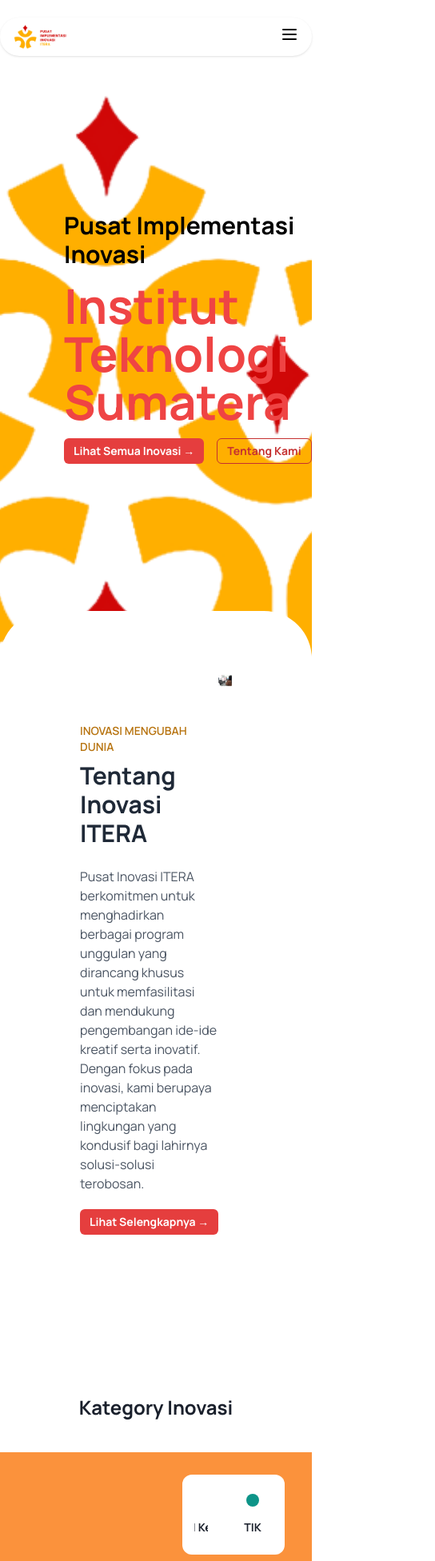
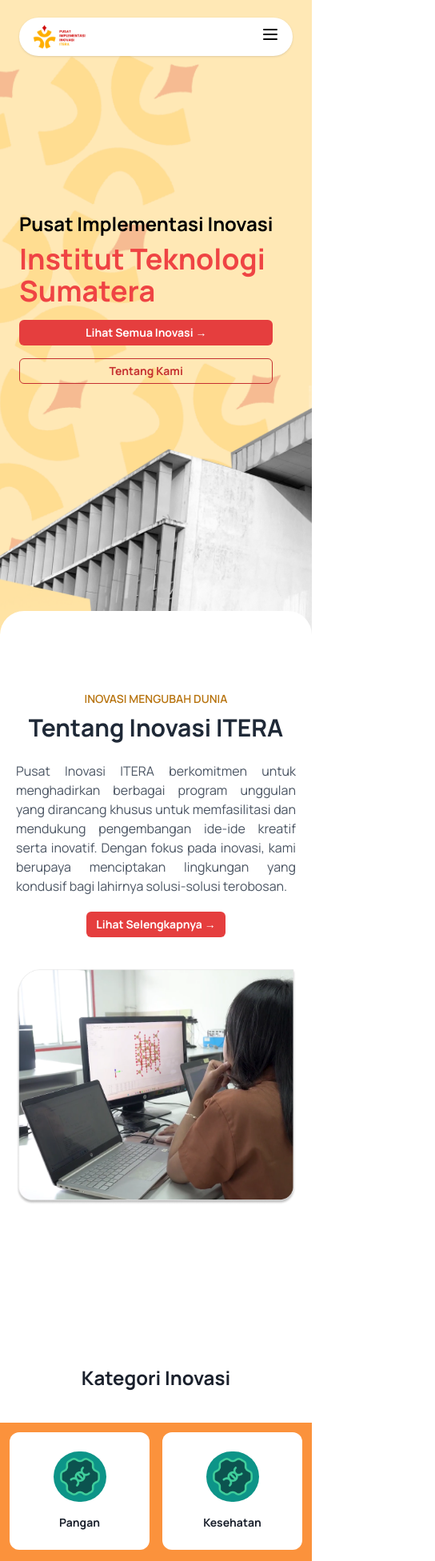
Before and after one commit to projeksainsdata/inovasitera_frontend, a React (Vite) app: page / in a window 390 px wide. Shown: the top 1952 px of the page at 80% size, 544 px wide, since content can reach past the window. Built offline with nearby package versions, Linux system fonts and the light colour scheme.

Commit message:
update:updateResponsive

```diff
--- a/index.html
+++ b/index.html
@@ -7,7 +7,7 @@
     <link rel="preconnect" href="https://fonts.gstatic.com" crossorigin>
     <link href="https://fonts.googleapis.com/css2?family=Manrope:wght@200..800&display=swap" rel="stylesheet">
     <meta name="viewport" content="width=device-width, initial-scale=1.0" />
-    <title>PURINO ITERA</title>
+    <title>Pusat Implementasi Inovasi ITERA</title>
   </head>
   <body>
     <div id="root"></div>
--- a/src/components/AboutHome.tsx
+++ b/src/components/AboutHome.tsx
@@ -1,30 +1,32 @@
-import ImageAbout from "../assets/imageAbout.png"
+import ImageAbout from "../assets/imageAbout.png";
 import { Button } from '@chakra-ui/react';
 import { Link } from "react-router-dom";
 
 const AboutHome = () => {
     return (
-        <>
         <div className="relative w-full overflow-hidden z-[10] mt-[-80px]">
             <div className="absolute inset-0 z-[10]"></div>
-            <div className="relative z-[10] mx-auto bg-white rounded-t-[60px] overflow-hidden">
-                <div className="flex mt-20 px-[100px]">
-                    <div className="mt-[-20px]">
-                        <p className="text-[#B7730E] text-sm mt-20 font-semibold mb-2">INOVASI MENGUBAH DUNIA</p>
-                        <h2 className="text-3xl md:text-4xl font-bold text-gray-800 mb-6">Tentang Inovasi ITERA</h2>
-                        <p className="text-gray-600">Pusat Inovasi ITERA berkomitmen untuk menghadirkan berbagai program unggulan yang dirancang khusus untuk memfasilitasi dan mendukung pengembangan ide-ide kreatif serta inovatif. Dengan fokus pada inovasi, kami berupaya menciptakan lingkungan yang kondusif bagi lahirnya solusi-solusi terobosan.</p>
-                        <Button colorScheme="red" size="sm" className="mt-5">
-                            <Link to="/" className="text-white font-bold">Lihat Selengkapnya →</Link>
-                        </Button>
+            <div className="relative z-[10] mx-auto bg-white md:rounded-t-[60px] rounded-t-[30px]  overflow-hidden">
+                <div className="flex flex-col md:flex-row mt-20 px-5 md:px-[100px] space-y-10 md:space-y-0">
+                    <div className="mt-[-20px] md:w-1/2">
+                        <p className="text-[#B7730E] text-sm mt-10 md:mt-20 font-semibold mb-2 text-center md:text-left">INOVASI MENGUBAH DUNIA</p>
+                        <h2 className="text-3xl md:text-4xl font-bold text-gray-800 mb-6 text-center md:text-left">Tentang Inovasi ITERA</h2>
+                        <p className="text-gray-600 text-justify md:text-left">
+                            Pusat Inovasi ITERA berkomitmen untuk menghadirkan berbagai program unggulan yang dirancang khusus untuk memfasilitasi dan mendukung pengembangan ide-ide kreatif serta inovatif. Dengan fokus pada inovasi, kami berupaya menciptakan lingkungan yang kondusif bagi lahirnya solusi-solusi terobosan.
+                        </p>
+                        <div className="flex justify-center md:justify-start mt-5">
+                            <Button colorScheme="red" size="sm">
+                                <Link to="/tentang" className="text-white font-bold">Lihat Selengkapnya →</Link>
+                            </Button>
+                        </div>
                     </div>
-                    <div>
-                        <img src={ImageAbout} alt="image" width={1000}/>
+                    <div className="md:w-1/2 flex justify-center md:justify-end">
+                        <img src={ImageAbout} alt="About" className="w-full max-w-[500px] md:max-w-none" />
                     </div>
                 </div>
             </div>
         </div>
-        </>
-    )
+    );
 }
 
 export default AboutHome;
--- a/src/components/Hero.tsx
+++ b/src/components/Hero.tsx
@@ -1,37 +1,55 @@
-import { Button,Stack } from '@chakra-ui/react';
+import { Button, Stack } from '@chakra-ui/react';
 import { Link } from 'react-router-dom';
-import hero from '../assets/Hero.png'
-import heru from '../assets/batik.png'
+import hero from '../assets/Hero.png';
+//import heru from '../assets/batik.png'
 
-const Hero = ()  => {
+const Hero = () => {
   return (
     <>
       <div className="relative flex items-center min-h-screen">
+        {/* Desktop Image */}
         <img
           src={hero}
           alt="Desktop hero"
-                className="object-cover w-full h-full absolute hidden md:block"/>
+          className="object-cover w-full h-full absolute hidden md:block"
+        />
+        {/* Mobile Image */}
         <img
-            src={heru}
+          src={hero}
           alt="Mobile hero"
-            className="object-cover w-full h-full absolute md:hidden"/>
-            <div className="px-20 z-20">
-                <div className='text-left'>
-                    <h1 className="text-3xl font-bold text-black mb-4">Pusat Implementasi Inovasi</h1>
-                    <h1 className="text-6xl font-bold text-red-500 mb-4">Institut Teknologi <br /> Sumatera</h1>
-                    <Stack spacing={4} direction='row' align='center'>
-                    <Button colorScheme="red" size="sm">
-                        <Link to="/about" className="text-white font-bold">Lihat Semua Inovasi →</Link>
+          className="object-cover w-full h-full absolute md:hidden"
+        />
+
+        {/* Content */}
+        <div className="px-6 md:px-20 md:mt-o mt-[-100px] z-20">
+          <div className="text-left">
+            <h1 className="text-2xl md:text-3xl font-bold text-black mb-2 md:mb-4">
+              Pusat Implementasi Inovasi
+            </h1>
+            <h1 className="text-4xl md:text-6xl font-bold text-red-500 mb-4">
+              Institut Teknologi <br /> Sumatera
+            </h1>
+            <Stack
+              spacing={4}
+              direction={{ base: 'column', md: 'row' }}
+              align={{ base: 'center', md: 'flex-start' }}
+            >
+              <Button colorScheme="red" size="sm" className='w-full'>
+                <Link to="/inovasi" className="text-white font-bold">
+                  Lihat Semua Inovasi →
+                </Link>
               </Button>
-                    <Button colorScheme="red" variant='outline' size="sm">
-                        <Link to="/about" className="font-bold">Tentang Kami</Link>
+              <Button colorScheme="red" variant="outline" size="sm" className='w-full'>
+                <Link to="/tentang" className="font-bold">
+                  Tentang Kami
+                </Link>
               </Button>
             </Stack>
           </div>
         </div>
       </div>
     </>
-    )
-}
+  );
+};
 
 export default Hero;
--- a/src/components/HeroPage.tsx
+++ b/src/components/HeroPage.tsx
@@ -2,8 +2,7 @@
 
 const Hero = () => {
   return (
-    <div className="relative flex items-center w-full h-auto z-0"> {/* h-auto adjusts height based on content */}
-      {/* Image for desktop view */}
+    <div className="relative flex items-center w-full md:h-auto h-[300px] z-0">
       <img
         src={hero}
         alt="Desktop hero"
--- a/src/components/InovationCard.tsx
+++ b/src/components/InovationCard.tsx
@@ -11,10 +11,10 @@
     <div className="bg-white p-4 rounded-lg shadow-md">
       <div className="h-40 bg-gray-300 rounded-md mb-4"></div>
       <div className="flex items-center justify-between mb-2">
-        <span className="bg-green-500 text-white text-xs font-semibold px-2 py-1 rounded">
+        <span className="bg-green-500 text-white text-xs font-semibold px-2 py-1 rounded-full">
           {category}
         </span>
-        <span className="text-yellow-500">★ {rating}</span>
+        <span className="text-sm text-yellow-500">★★★★ {rating}(20)</span>
       </div>
       <p className="text-sm font-bold">{title}</p>
     </div>
--- a/src/components/KategoriHome.tsx
+++ b/src/components/KategoriHome.tsx
@@ -1,4 +1,4 @@
-import Kategori1 from "../assets/Kategori1.png"
+import Kategori1 from "../assets/Kategori1.png";
 
 const categories = [
   "Pangan",
@@ -8,24 +8,24 @@
   "Sosial Humaniora",
   "Pendidikan",
   "Seni Budaya",
-  "rekayasa Keteknikan"
-]
+  "Rekayasa Keteknikan",
+];
 
 export default function CategoryGrid() {
   return (
-    <>
     <div className="min-h-screen mt-[200px]">
-    <h1 className="text-center font-bold text-2xl mb-10">Kategory Inovasi</h1>
-    <div className="bg-orange-400 p-7 mx-auto">
-      <div className="grid grid-cols-4 gap-4 px-[200px]">
+      <h1 className="text-center font-bold text-2xl mb-10">Kategori Inovasi</h1>
+      <div className="bg-orange-400 p-3 mx-auto">
+        <div className="grid grid-cols-2 sm:grid-cols-2 md:grid-cols-4 gap-4 px-0 md:px-[200px]">
           {categories.map((category, index) => (
             <div
               key={index}
-            className={`bg-white py-6 px-10 rounded-xl flex flex-col items-center justify-center ${
-              index > 5 ? 'col-span-3 sm:col-span-1' : ''
-            }`}>
+              className={`bg-white py-6 md:px-10 rounded-xl flex flex-col items-center justify-center ${
+                index >= 6 ? "col-span-2 sm:col-span-1" : ""
+              }`}
+            >
               <div className="bg-teal-600 rounded-full p-2 mb-2">
-              <img src={Kategori1} width={70}/>
+                <img src={Kategori1} width={50} className="md:w-[70px]" alt="Category Icon" />
               </div>
               <span className="text-center text-sm font-bold mt-2">{category}</span>
             </div>
@@ -33,6 +33,5 @@
         </div>
       </div>
     </div>
-    </>
-  )
+  );
 }
--- a/src/components/KategoryInovasi.tsx
+++ b/src/components/KategoryInovasi.tsx
@@ -1,25 +1,65 @@
+import { Button } from "@chakra-ui/react";
 import React from "react";
 
-interface CategorySidebarProps {
-  categories: { name: string; count: number }[];
-}
 
-const CategorySidebar: React.FC<CategorySidebarProps> = ({ categories }) => {
+const CategorySidebar: React.FC = () => {
   return (
-    <div className="md:w-1/4 bg-white sticky-sidebar rounded-lg p-4 shadow-md mb-6 md:mb-0 max-h-[300px] overflow-y-auto sticky top-4">
+    <div className="md:w-1/4 bg-white rounded-lg p-4 shadow-md mb-6 md:mb-0 max-h-[500px] overflow-y-auto sticky md:top-[100px] md:mt-[0] mt-[-80px]">
       <h2 className="font-bold text-lg mb-4">Kategori</h2>
       <ul>
-        {categories.map((category, index) => (
-          <li key={index} className="mb-2">
+          <li className="mb-2">
             <label className="inline-flex items-center">
               <input type="checkbox" className="form-checkbox" />
               <span className="ml-2">
-                {category.name} ({category.count})
+                Semua (100)
               </span>
             </label>
           </li>
-        ))}
+          <li className="mb-2">
+            <label className="inline-flex items-center">
+              <input type="checkbox" className="form-checkbox" />
+              <span className="ml-2">
+                Pangan (29)
+              </span>
+            </label>
+          </li>
+          <li className="mb-2">
+            <label className="inline-flex items-center">
+              <input type="checkbox" className="form-checkbox" />
+              <span className="ml-2">
+                kesehatan (19)
+              </span>
+            </label>
+          </li>
       </ul>
+      <h2 className="font-bold text-lg mb-4 mt-10">Filter</h2>
+      <ul>
+          <li className="mb-2">
+            <label className="inline-flex items-center">
+              <input type="checkbox" className="form-checkbox" />
+                <span className="ml-2">
+                  Rating Terbesar
+                </span>
+            </label>
+          </li>
+          <li className="mb-2">
+            <label className="inline-flex items-center">
+              <input type="checkbox" className="form-checkbox" />
+                <span className="ml-2">
+                  A-Z
+                </span>
+            </label>
+          </li>
+          <li className="mb-2">
+            <label className="inline-flex items-center">
+              <input type="checkbox" className="form-checkbox" />
+                <span className="ml-2">
+                  Rating terkecil
+                </span>
+            </label>
+          </li>
+      </ul>
+      <Button colorScheme="blue" size="sm" className='w-full mt-4 bottom-0'>Terapkan</Button>
     </div>
   );
 };
--- a/src/components/ProdukHome.tsx
+++ b/src/components/ProdukHome.tsx
@@ -67,6 +67,7 @@
       <div className="bg-white rounded-lg p-4 mb-1 mt-3 flex text-center items-center justify-center">
         <img src={Produk} alt="produk" />
       </div>
+      <div className='flex justify-between'>
         <span className="inline-block bg-green-500 text-white text-xs font-semibold px-2 py-1 rounded-full mb-2">
           {item.category}
         </span>
@@ -74,12 +75,13 @@
           <span className="text-yellow-400 text-sm">{'★'.repeat(Math.floor(item.rating))}</span>
           <span className="ml-2 text-xs text-gray-600">{item.rating.toFixed(1)} ({item.reviews})</span>
         </div>
+      </div>
       <h3 className="text-sm font-semibold line-clamp-3">{item.title}</h3>
     </div>
   );
 
   return (
-    <div className="py-6 px-4 sm:py-10 sm:px-6">
+    <div className="py-6 px-4 sm:py-10 sm:px-6 md:mt-0 mt-20">
       <VStack spacing={4} align="stretch">
         <h1 className='text-center font-bold text-xl sm:text-2xl'>Jelajahi Riset & Inovasi ITERA</h1>
         <h2 className='text-center text-sm mb-6'>Lihat Semua Inovasi yang ada di ITERA</h2>
--- a/src/components/navbar.tsx
+++ b/src/components/navbar.tsx
@@ -13,7 +13,7 @@
 
   return (
     <>
-        <nav className="navbar md:px-[200px] flex justify-center transition-all duration-300 fixed top-0 left-0 right-0 z-9999 py-3">
+        <nav className="navbar md:px-[200px] px-6 flex justify-center transition-all duration-300 fixed top-0 left-0 right-0 z-9999 py-3">
           <div className="rounded-full px-4 md:px-6 py-2 flex items-center justify-between max-w-7xl w-full transition-all duration-300 bg-white shadow">
             <div className="flex items-center">
               <Link to={'/'}>
--- a/src/pages/ListInovasi.tsx
+++ b/src/pages/ListInovasi.tsx
@@ -11,12 +11,6 @@
   const handleSearch = (event: React.ChangeEvent<HTMLInputElement>) => {
     setSearchQuery(event.target.value);
   };
-
-  const categories = [
-    { name: "Semua", count: 180 },
-    { name: "Pangan", count: 9 },
-    { name: "Kesehatan", count: 10 },
-  ];
 
   const innovations = [
     {
@@ -81,8 +75,8 @@
       <HeroPage />
       <div className="min-h-screen relative z-20">
         {/* Header Section */}
-        <div className="py-8 text-center mt-[-300px]">
-          <h1 className="text-4xl font-bold text-red-500">Semua Inovasi</h1>
+        <div className="py-8 text-center md:mt-[-300px] mt-[-200px] px-8">
+          <h1 className="md:text-4xl text-2xl font-bold text-red-500">Semua Inovasi</h1>
           <div className="mt-7">
             <input
               type="text"
@@ -96,7 +90,7 @@
 
         <div className="container mx-auto mt-8 px-4 flex flex-col md:flex-row mb-20 mt-[200px]">
           {/* Sidebar Categories */}
-          <CategorySidebar categories={categories} />
+          <CategorySidebar/>
 
           {/* Innovation Cards Section */}
           <main className="md:w-3/4 md:pl-6">
--- a/src/pages/Tentang.tsx
+++ b/src/pages/Tentang.tsx
@@ -10,7 +10,7 @@
     <>
     <Navbar/>
     <Hero/>
-    <h1 className='mt-[-200px] font-bold text-3xl relative z-40 px-20'>Tentang Inovasi Itera</h1>
+    <h1 className='md:mt-[-200px] mt-[-150px] font-bold md:text-3xl text-4xl relative z-40 md:px-20 px-10'>Tentang Inovasi Itera</h1>
     <div className="bg-white min-h-screen">
       <div className="container mx-auto px-4 md:px-8">
         {/* Title Section */}
```
Also changed, not shown: src/components/Footer.tsx (+14 -9 lines). Lines whose indentation alone changed are shown as unchanged.
